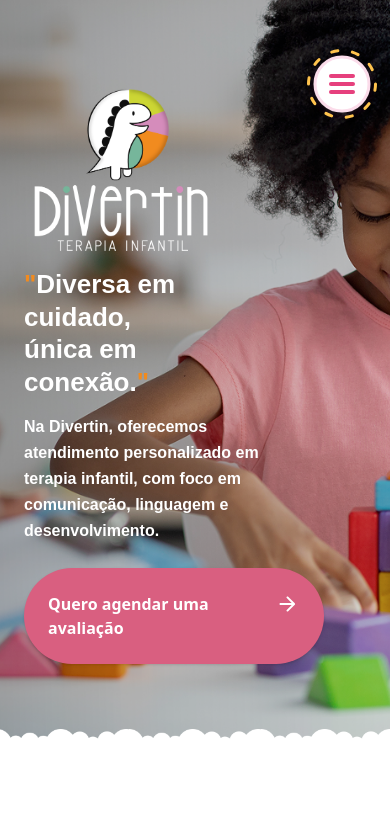
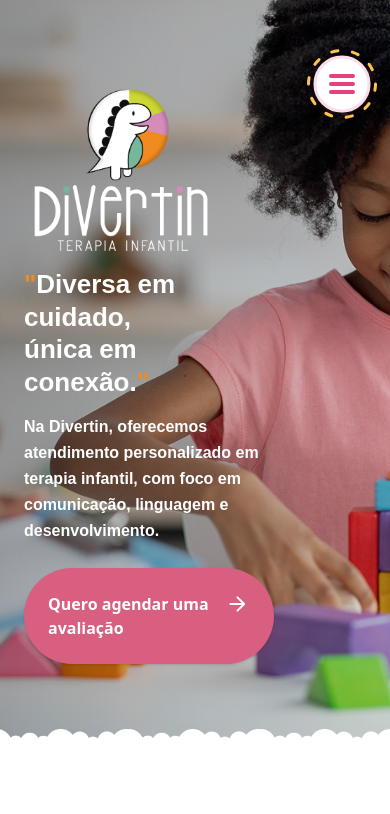
Before and after one commit to felipeabdo/divertin-site, a Next.js app: page / in a window 390 px wide. Shown: the top 814 px of the page. Built offline with nearby package versions, Linux system fonts and the light colour scheme.

Commit message:
nnova quem  somos

```diff
--- a/src/components/Botao.tsx
+++ b/src/components/Botao.tsx
@@ -19,7 +19,7 @@ interface BotaoProps {
 
 export default function Botao({ children, cor = "rosa" }: BotaoProps) {
   // 3. A estrutura base do layout que NUNCA muda (paddings, arredondamento, sombras, clique)
-  const estiloBase = "w-[300px] px-6 py-6 font-bold rounded-full active:scale-95 transition-all text-left cursor-pointer shadow-sm flex justify-between md:px-6 md:py-6   ";
+  const estiloBase = "max-w-[300px] px-6 py-6 font-bold rounded-full active:scale-95 transition-all text-left cursor-pointer shadow-sm flex justify-between md:px-6 md:py-6   ";
 
   // 4. Buscamos as classes de cor específicas baseadas na Prop que foi passada.
   // Se o desenvolvedor não passar nada, o sistema usa "rosa" como padrão (default).
```
